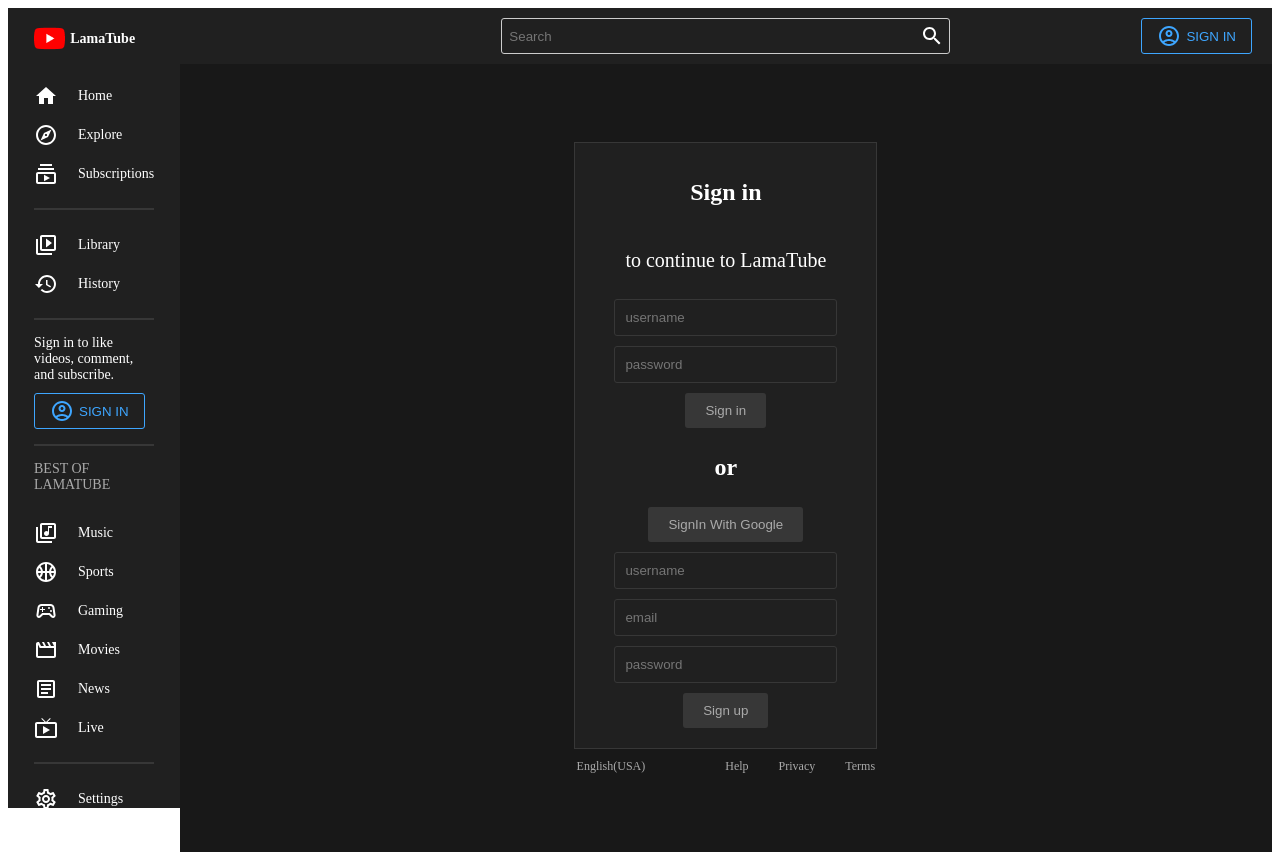
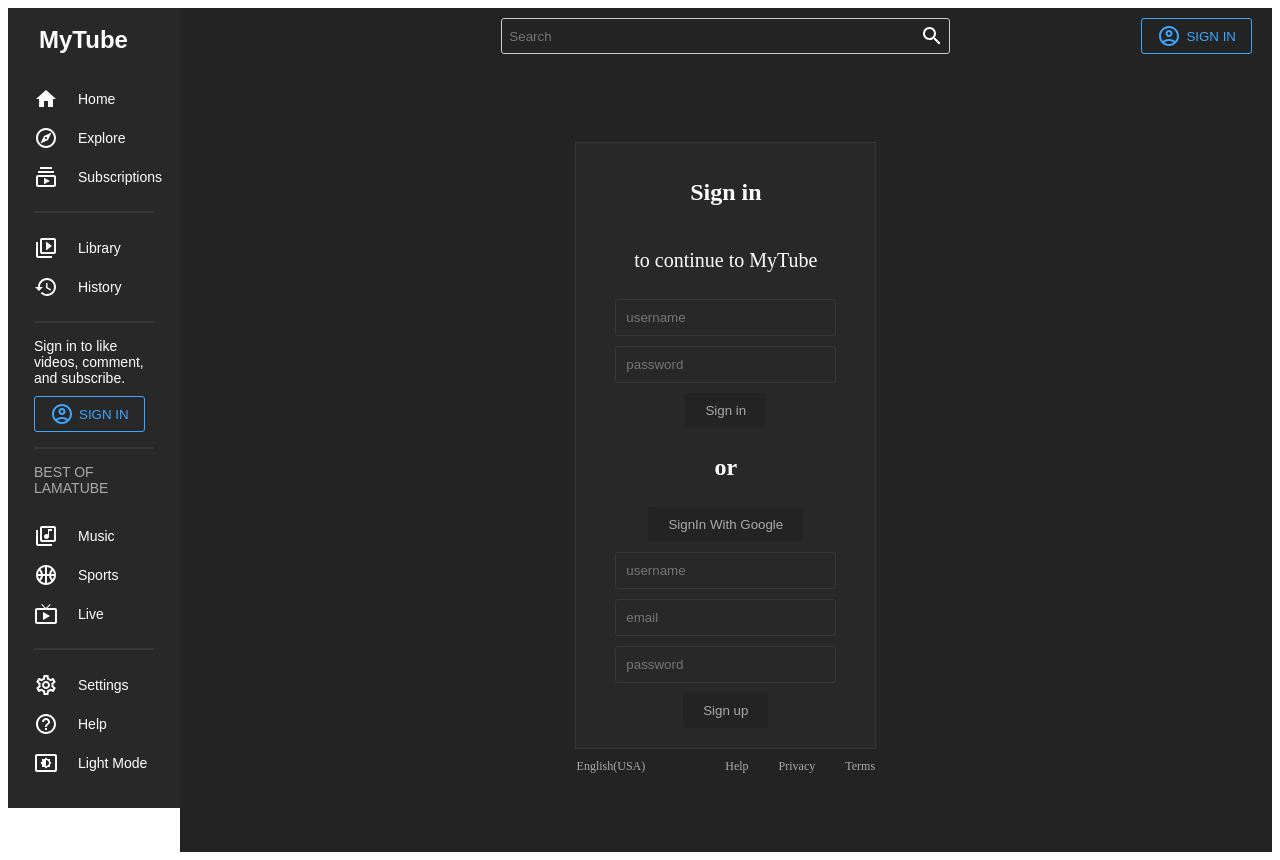
Before and after one commit to LencyBhalodiya/videoStreamingApp, a React (Create React App) app in the folder client/: page /signin in a window 1280 px wide. Built offline with nearby package versions, Linux system fonts and the light colour scheme.

Commit message:
design changes

```diff
--- a/client/package.json
+++ b/client/package.json
@@ -18,6 +18,7 @@
     "react-redux": "^8.0.5",
     "react-router-dom": "^6.5.0",
     "react-scripts": "5.0.1",
+    "react-timeago": "^7.1.0",
     "redux-persist": "^6.0.0",
     "styled-components": "^5.3.6",
     "web-vitals": "^2.1.4"
--- a/client/src/components/Card.jsx
+++ b/client/src/components/Card.jsx
@@ -2,7 +2,7 @@
 import React,{useState,useEffect} from "react";
 import { Link } from "react-router-dom";
 import styled from "styled-components";
-// import {format} from 'timeago.js';
+import TimeAgo from "react-timeago"
 
 const Container = styled.div`
   width: ${(props) => props.type !== "sm" && "310px"};
@@ -10,6 +10,7 @@
   cursor: pointer;
   display: ${(props) => props.type === "sm" && "flex"};
   gap: 10px;
+  font-family: sans-serif;
 `;
 
 const Image = styled.img`
@@ -17,6 +18,12 @@
   height: ${(props) => (props.type === "sm" ? "120px" : "202px")};
   background-color: #999;
   flex: 1;
+  border-radius: 11px;
+  &:hover{
+    width: 101%;
+  height: ${(props) => (props.type === "sm" ? "120px" : "205px")};
+   transition: all 0.3s ease-in;
+  }
 `;
 
 const Details = styled.div`
@@ -78,7 +85,7 @@
           <Texts>
             <Title> {video.title} </Title>
             <ChannelName> {channel.name} </ChannelName>
-            <Info>{video.views} • {video.createdAt}</Info>
+            <Info>{video.views} • <TimeAgo date={video.createdAt} /> </Info>
           </Texts>
         </Details>
       </Container>
--- a/client/src/components/Menu.jsx
+++ b/client/src/components/Menu.jsx
@@ -1,20 +1,16 @@
 import React from "react";
 import styled from "styled-components";
-import LamaTube from "../img/logo.png";
+// import MyTube from "../img/logo.png";
 import HomeIcon from "@mui/icons-material/Home";
 import ExploreOutlinedIcon from "@mui/icons-material/ExploreOutlined";
 import SubscriptionsOutlinedIcon from "@mui/icons-material/SubscriptionsOutlined";
 import VideoLibraryOutlinedIcon from "@mui/icons-material/VideoLibraryOutlined";
 import HistoryOutlinedIcon from "@mui/icons-material/HistoryOutlined";
 import LibraryMusicOutlinedIcon from "@mui/icons-material/LibraryMusicOutlined";
-import SportsEsportsOutlinedIcon from "@mui/icons-material/SportsEsportsOutlined";
 import SportsBasketballOutlinedIcon from "@mui/icons-material/SportsBasketballOutlined";
-import MovieOutlinedIcon from "@mui/icons-material/MovieOutlined";
-import ArticleOutlinedIcon from "@mui/icons-material/ArticleOutlined";
 import LiveTvOutlinedIcon from "@mui/icons-material/LiveTvOutlined";
 import AccountCircleOutlinedIcon from "@mui/icons-material/AccountCircleOutlined";
 import SettingsOutlinedIcon from "@mui/icons-material/SettingsOutlined";
-import FlagOutlinedIcon from "@mui/icons-material/FlagOutlined";
 import HelpOutlineOutlinedIcon from "@mui/icons-material/HelpOutlineOutlined";
 import SettingsBrightnessOutlinedIcon from "@mui/icons-material/SettingsBrightnessOutlined";
 import { Link } from "react-router-dom";
@@ -28,9 +24,11 @@
   position: sticky;
   overflow: scroll;
   top: 0;
+  font-family: sans-serif;
   &::-webkit-scrollbar {
     width: 2px;
   }
+
 `;
 const Wrapper = styled.div`
   padding: 18px 26px;
@@ -56,6 +54,7 @@
 
   &:hover {
     background-color: ${({ theme }) => theme.soft};
+    color:white;
   }
 `;
 
@@ -92,16 +91,19 @@
   return (
     <Container>
       <Wrapper>
-        <Link to="/" style={{ textDecoration: "none", color: "inherit" }}>
+        <Link to="/" style={{ textDecoration: "none", color: "inherit",fontSize: "1.5rem" }}>
           <Logo>
-            <Img src={LamaTube} />
-            LamaTube
+            <Img src=""  />
+            MyTube
           </Logo>
         </Link>
+        <Link to= "/"  style={{ textDecoration: "none", color: "inherit"}}>
         <Item>
           <HomeIcon />
           Home
         </Item>
+        </Link>
+
         <Link to="trends" style={{ textDecoration: "none", color: "inherit" }}>
           <Item>
             <ExploreOutlinedIcon />
@@ -149,18 +151,6 @@
           Sports
         </Item>
         <Item>
-          <SportsEsportsOutlinedIcon />
-          Gaming
-        </Item>
-        <Item>
-          <MovieOutlinedIcon />
-          Movies
-        </Item>
-        <Item>
-          <ArticleOutlinedIcon />
-          News
-        </Item>
-        <Item>
           <LiveTvOutlinedIcon />
           Live
         </Item>
@@ -168,10 +158,6 @@
         <Item>
           <SettingsOutlinedIcon />
           Settings
-        </Item>
-        <Item>
-          <FlagOutlinedIcon />
-          Report
         </Item>
         <Item>
           <HelpOutlineOutlinedIcon />
--- a/client/src/components/Navbar.jsx
+++ b/client/src/components/Navbar.jsx
@@ -10,7 +10,7 @@
 const Container = styled.div`
   position: sticky;
   top: 0;
-  background-color: ${({ theme }) => theme.bgLighter};
+  background-color: ${({ theme }) => theme.bg};
   height: 56px;
 `;
 
--- a/client/src/pages/SignIn.jsx
+++ b/client/src/pages/SignIn.jsx
@@ -51,8 +51,13 @@
   padding: 10px 20px;
   font-weight: 500;
   cursor: pointer;
-  background-color: ${({ theme }) => theme.soft};
+  background-color: ${({ theme }) => theme.bg};
   color: ${({ theme }) => theme.textSoft};
+  &:hover{
+    background-color: ${({ theme }) => theme.textSoft};
+  color: ${({ theme }) => theme.bg};
+   transition: all 0.2s ease-in;
+  }
 `;
 
 const More = styled.div`
@@ -139,7 +144,7 @@
     <Container>
       <Wrapper>
         <Title>Sign in</Title>
-        <SubTitle>to continue to LamaTube</SubTitle>
+        <SubTitle>to continue to MyTube</SubTitle>
 
         <Input
           placeholder="username"
--- a/client/src/utils/Theme.js
+++ b/client/src/utils/Theme.js
@@ -1,6 +1,6 @@
 export const darkTheme = {
-  bg:"#181818",
-  bgLighter:"#202020",
+  bg:"#232323",
+  bgLighter:"#282828",
   text:"white",
   textSoft:"#aaaaaa",
   soft:"#373737"
@@ -10,5 +10,5 @@
   bgLighter:"white",
   text:"black",
   textSoft:"#606060",
-  soft:"#f5f5f5"
+  soft:"#111"
 }
```
Also changed, not shown: 1 other file (tests, documents, lock files or other folders).
